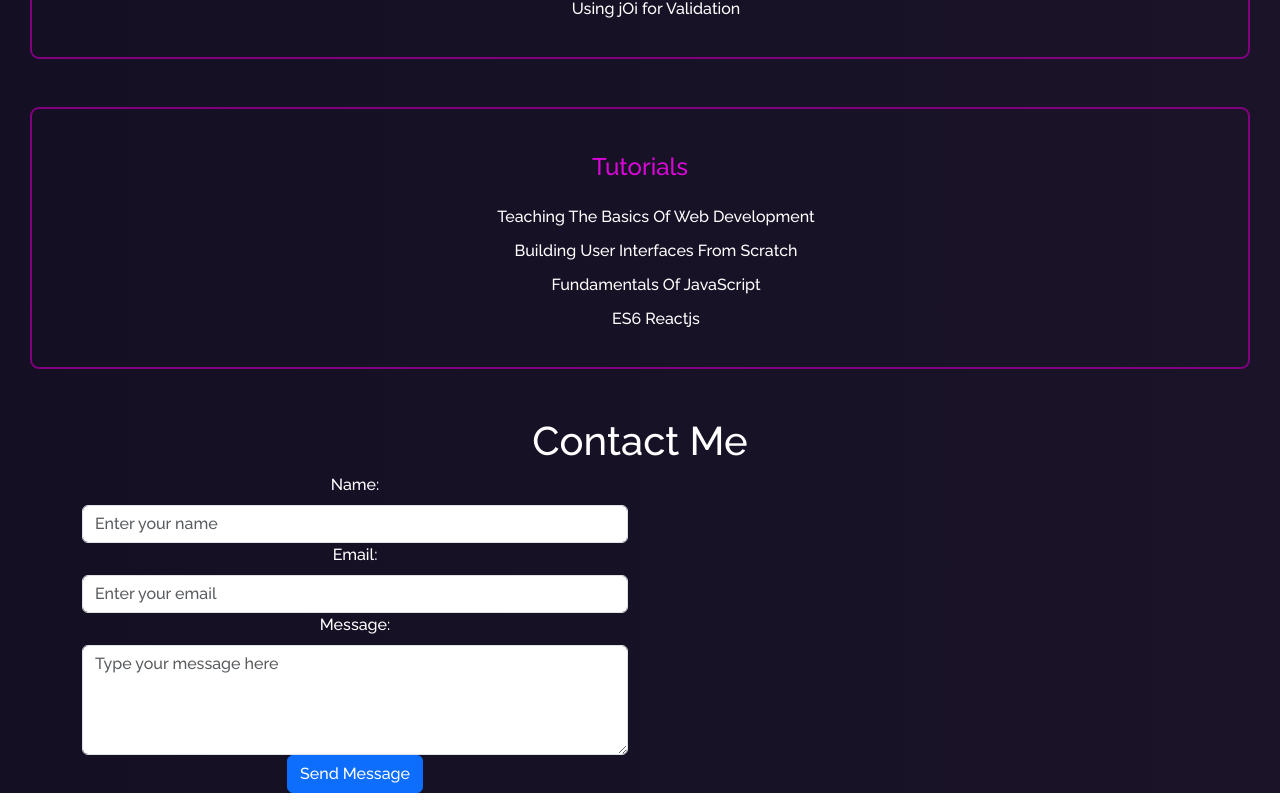
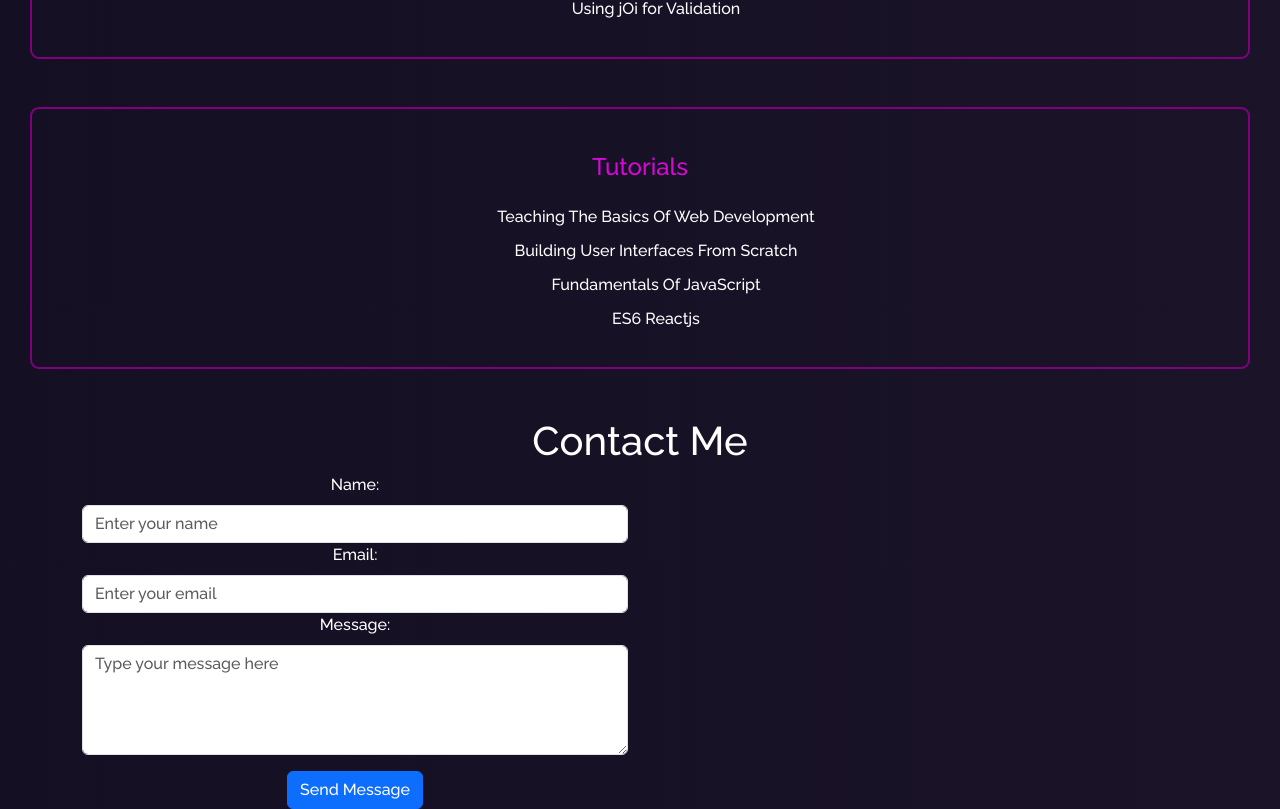
Before and after one commit to IsraelOjiefoh/portfolio, a React (Vite) app: page /services in a window 1280 px wide. Shown: the part 707-1516 px from the top of the page. Built offline with nearby package versions, Linux system fonts and the light colour scheme.

Commit message:
modified

```diff
--- a/src/components/contact.jsx
+++ b/src/components/contact.jsx
@@ -22,7 +22,7 @@
                 <Form.Control as="textarea" rows={4} placeholder="Type your message here" />
               </Form.Group>
 
-              <Button variant="primary" type="submit">
+              <Button className='mt-3' variant="primary" type="submit">
                 Send Message
               </Button>
             </Form>
--- a/src/components/services.jsx
+++ b/src/components/services.jsx
@@ -33,7 +33,7 @@
         <div className="my-5">
           <div className="frontend">
             <div className="card-head">Tutorials</div>
-            <div className="card-body">
+            <div className="card-body ">
               <ul>
                 <li>Teaching The Basics Of Web Development</li>
                 <li>Building User Interfaces From Scratch</li>
```
